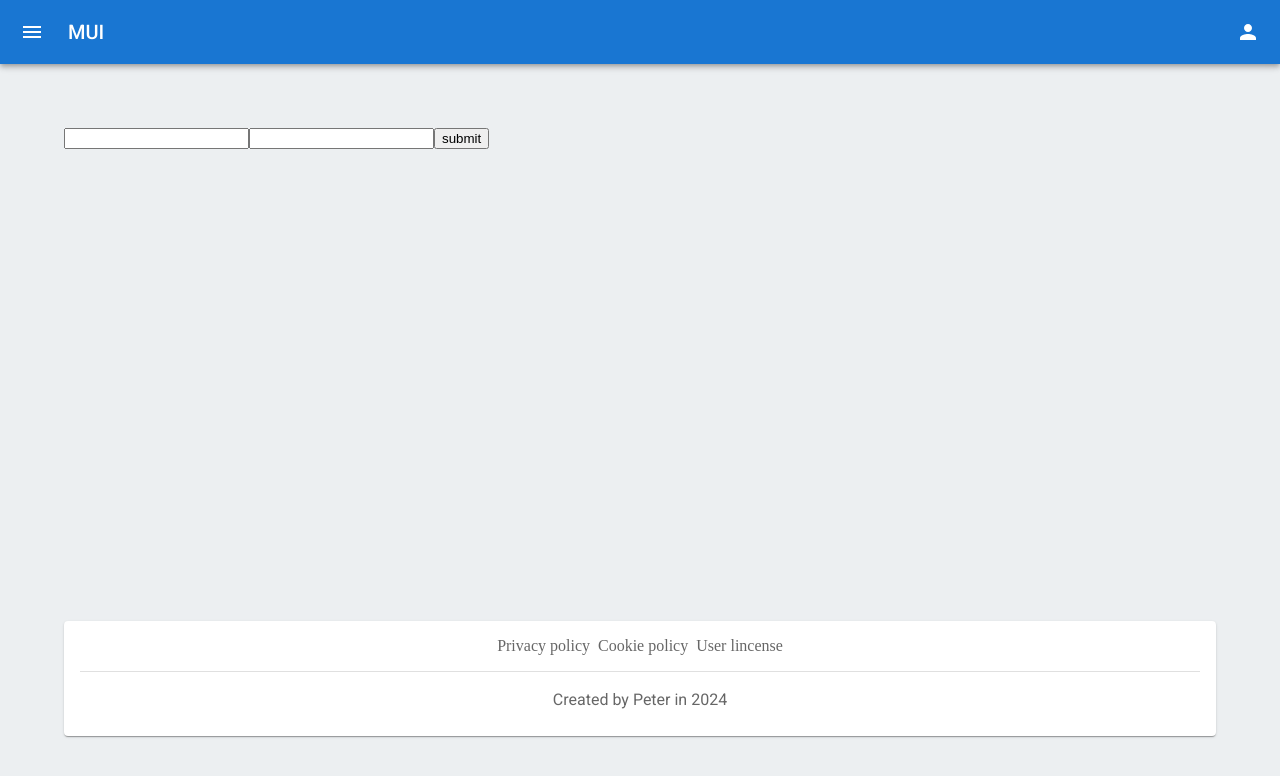
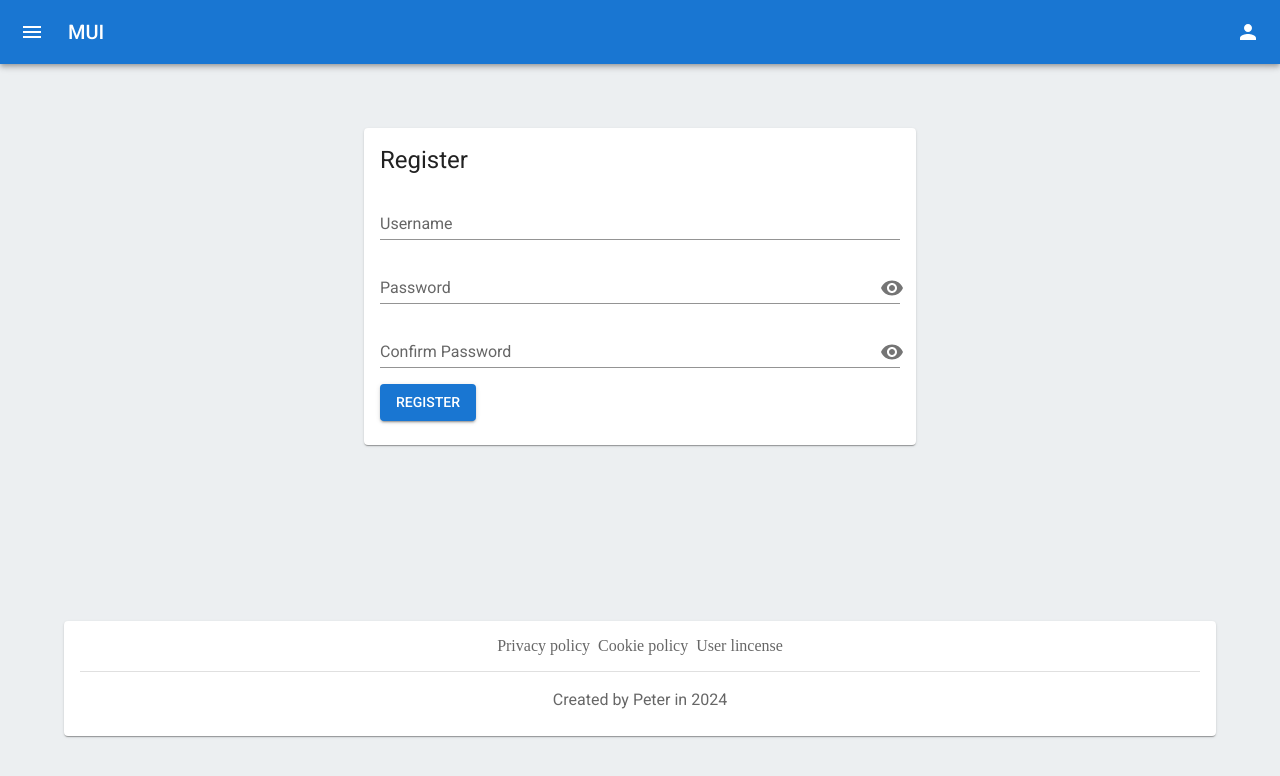
Before and after one commit to peter-peter-22/seo-blog-next, a Next.js app: page /register in a window 1280 px wide. Shown: the top 776 px of the page. Built offline with nearby package versions, Linux system fonts and the light colour scheme; no server answers; what @mui/material-nextjs would draw is missing.

Commit message:
style register

```diff
--- a/app/lib/authActions.js
+++ b/app/lib/authActions.js
@@ -3,9 +3,7 @@
 import { signIn, signOut } from '@/auth';
 import { AuthError } from 'next-auth';
 
-export async function loginAction(
-    data
-) {
+export async function loginAction(data) {
     try {
         await signIn('login', data);
     }
@@ -14,12 +12,9 @@ export async function loginAction(
     }
 }
 
-export async function register(
-    prevState,
-    formData
-) {
+export async function registerAction(data) {
     try {
-        await signIn('register', formData);
+        await signIn('register', data);
     }
     catch (err) {
         return handleAuthError(err);
--- a/app/login/page.jsx
+++ b/app/login/page.jsx
@@ -40,7 +40,7 @@ export default function Page() {
                             <FormTextField name="username" label="Username" fullWidth />
                             <FormPasswordField name="password" label="Password" fullWidth />
                             <SubmitButton disabled={isSubmitting}>
-                                Submit
+                                Login
                             </SubmitButton>
                         </FieldContainer>
                     </FormProvider>
--- a/app/register/page.jsx
+++ b/app/register/page.jsx
@@ -1,32 +1,52 @@
 "use client";
 
-import { useActionState } from 'react';
-import { register } from '../lib/authActions';
-import { useSearchParams } from 'next/navigation'
+import { SubmitButton } from '@/app/ui/forms/components/FormButtons';
+import FieldContainer from '@/app/ui/forms/components/FieldContainer';
+import FormTextField from '@/app/ui/forms/components/FormTextField';
+import { RegisterSchema } from '@/app/ui/forms/schemas/AuthSchema';
+import { zodResolver } from "@hookform/resolvers/zod";
+import Container from '@mui/material/Container';
+import { useSearchParams } from 'next/navigation';
+import { FormProvider, useForm } from 'react-hook-form';
+import { registerAction } from '../lib/authActions';
+import Card from '@mui/material/Card';
+import CardContent from '@mui/material/CardContent';
+import Typography from '@mui/material/Typography';
+import FormPasswordField from '../ui/forms/components/FormPasswordField';
 
 export default function Page() {
-    const searchParams = useSearchParams()
+    const searchParams = useSearchParams();
     const redirect = searchParams.get("callbackUrl") || "/profile";
 
-    const [errorState, formAction, isPending] = useActionState(
-        register,
-    );
+    const methods = useForm({
+        resolver: zodResolver(RegisterSchema), // Apply the zodResolver
+    });
+    const { handleSubmit, formState: { isSubmitting } } = methods;
+
+    const onSubmit = async (data) => {
+        data.redirectTo = redirect;
+        const error = await registerAction(data);
+        if (error)
+            alert(error);
+    }
 
     return (
-        <form action={formAction}  >
-            {errorState?.message && <p>{errorState.message}</p>}
-            <input type="hidden" name="redirectTo" value={redirect} />
-            <input
-                type="text"
-                name="username"
-            />
-            {errorState?.zodErrors?.username && <p>{errorState.zodErrors.username}</p>}
-            <input
-                type="password"
-                name="password"
-            />
-            <button type="submit" disabled={isPending}>submit</button>
-            {errorState?.zodErrors?.password && <p>{errorState.zodErrors.password}</p>}
-        </form>
+        <Container maxWidth="sm">
+            <Card sx={{ my: "auto" }}>
+                <CardContent>
+                    <FormProvider {...methods}>
+                        <FieldContainer component="form" onSubmit={handleSubmit(onSubmit)} >
+                            <Typography variant='h5'>Register</Typography>
+                            <FormTextField name="username" label="Username" fullWidth />
+                            <FormPasswordField name="password" label="Password" fullWidth />
+                            <FormPasswordField name="confirmPassword" label="Confirm Password" fullWidth />
+                            <SubmitButton disabled={isSubmitting}>
+                                Register
+                            </SubmitButton>
+                        </FieldContainer>
+                    </FormProvider>
+                </CardContent>
+            </Card>
+        </Container>
     );
 }
--- a/app/ui/forms/components/FieldContainer.jsx
+++ b/app/ui/forms/components/FieldContainer.jsx
@@ -2,7 +2,7 @@ import Stack from '@mui/material/Stack';
 
 export default function FieldContainer(props) {
     return (
-        <Stack spacing={1} sx={{ alignItems: "start" }} {...props}>
+        <Stack spacing={2} sx={{ alignItems: "start" }} {...props}>
             {props.children}
         </Stack>
     )
--- a/app/ui/forms/schemas/AuthSchema.js
+++ b/app/ui/forms/schemas/AuthSchema.js
@@ -8,8 +8,8 @@ export const LoginSchema = z
 
 export const RegisterSchema = z
   .object({
-    username: z.string().min(3),
-    password: z.string().min(6),
+    username: z.string().min(3).max(30),
+    password: z.string().min(6).max(100),
     confirmPassword: z.string()
   })
   .refine((data) => data.password === data.confirmPassword, {
```
